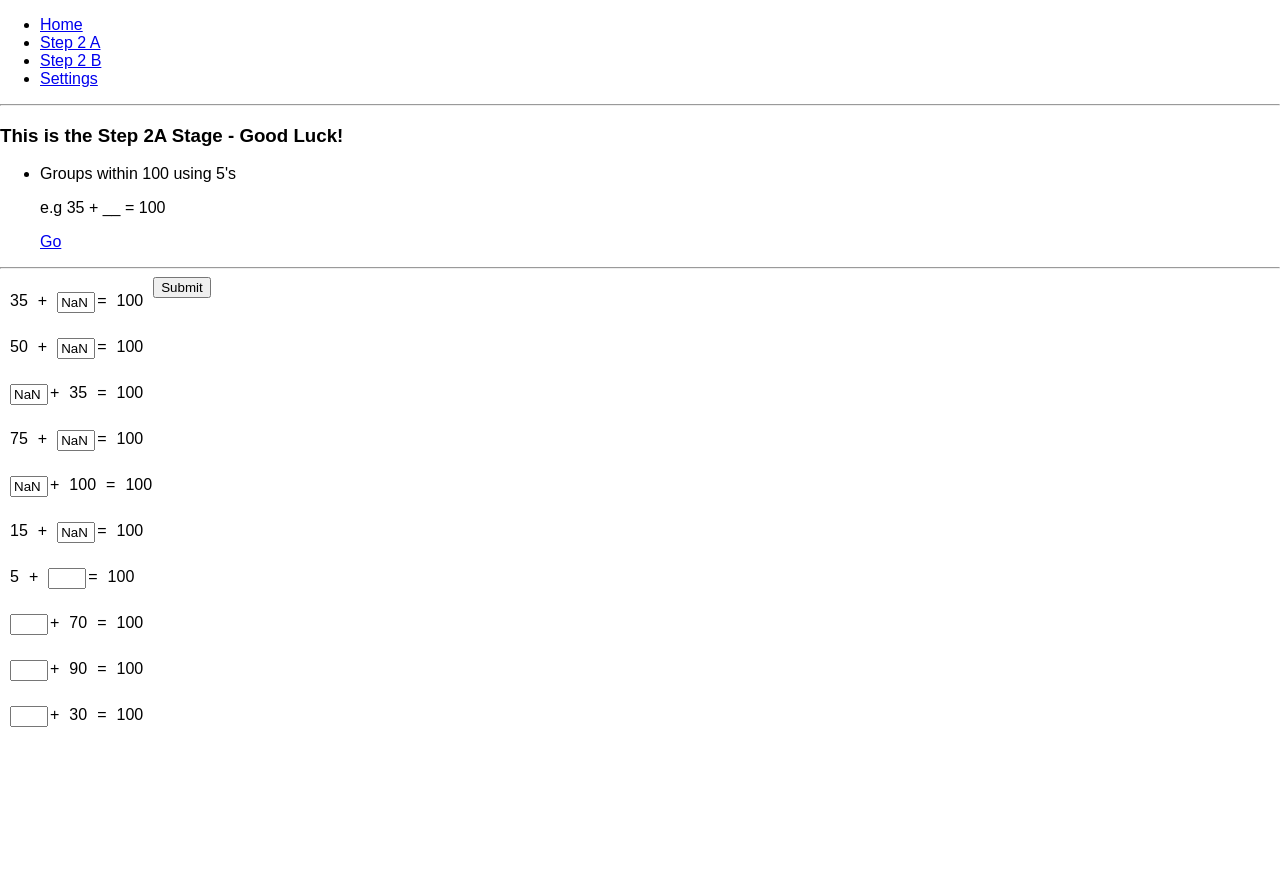
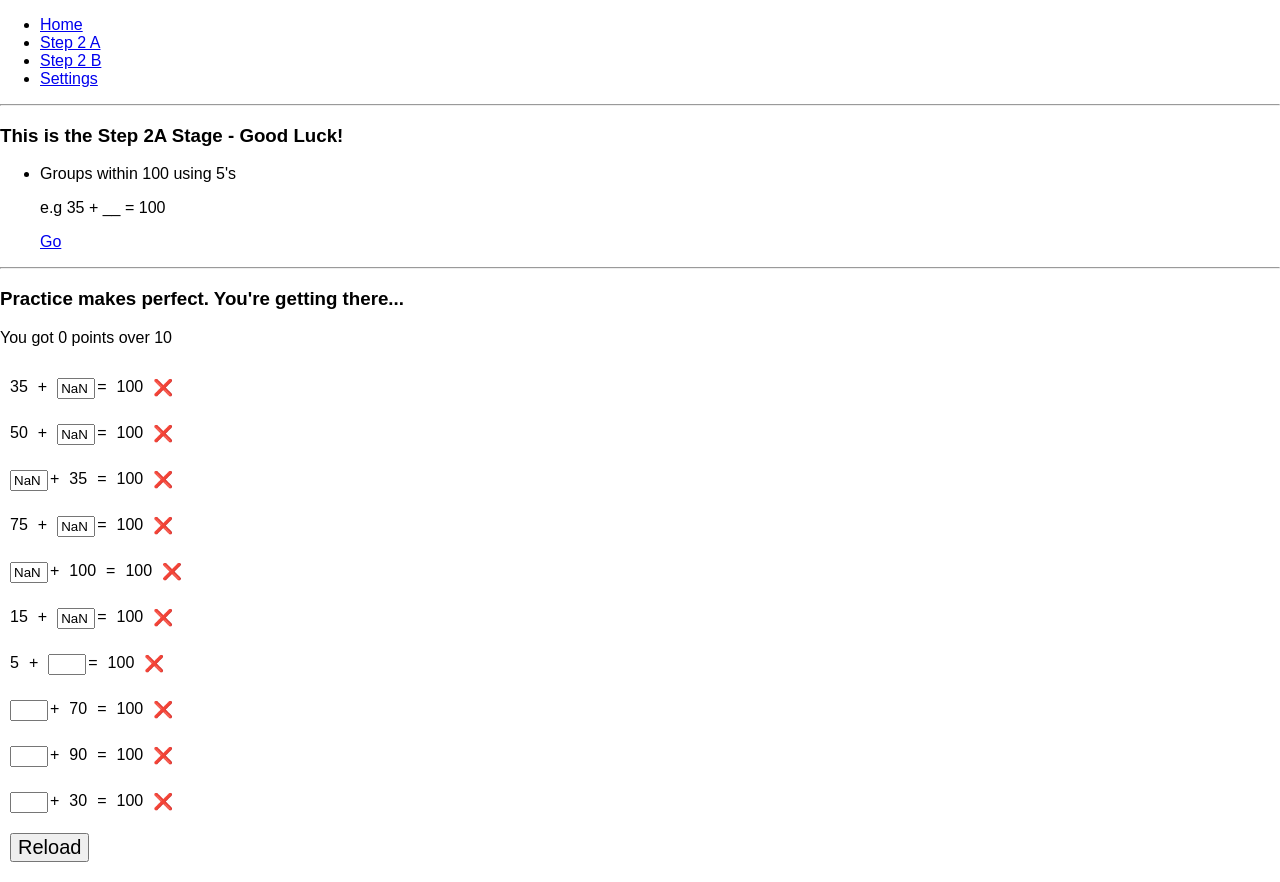
Before and after one commit to ksalayon/basic-facts, a React (Create React App) app: page /step2a/groups in a window 1280 px wide. Both pictures are taken after typing "Sample", "Sample", "Sample", "Sample", "Sample", "Sample" into the empty fields and a click on the button "Submit". Before the commit the page ends 800 px from the top, so only its background shows below. Built offline with nearby package versions, Linux system fonts and the light colour scheme.

Commit message:
Submission of answers display of test score and identified successful and failed answers

```diff
--- a/src/Components/Equation/Equation.js
+++ b/src/Components/Equation/Equation.js
@@ -6,6 +6,7 @@ class Equation extends Component {
   renderParts() {
 
     var resultPart;
+
     if(!this.props.showAnswer) {
       resultPart = (<div className="answer"><input type="text" value={this.props.answer} /></div>);
     } else {
@@ -26,12 +27,22 @@ class Equation extends Component {
       secondOperandPart = (<div className="second-operand input"><input type="text" value={this.props.input} onChange={(e) => this.props.onChange(e, this.props.id)}/></div>);
     }
 
+    var successPart;
+    if(this.props.done) {
+      if (this.props.solved) {
+        successPart = (<div className="result">&#x2705;</div>)
+      } else {
+        successPart = (<div className="result">&#x274C;</div>)
+      }
+    }
+
     return <div className="parts">
         { firstOperandPart }
         <div className="operator">{ this.props.operator }</div>
         { secondOperandPart }
         <div className="equals-sign">=</div>
         { resultPart }
+        { successPart }
       </div>
   }
 
--- a/src/Scenes/Step2A/Step2AGroups.js
+++ b/src/Scenes/Step2A/Step2AGroups.js
@@ -2,11 +2,22 @@ import React, {Component} from 'react';
 import { GroupService } from '../../Services/GroupService';
 import { EquationService as es} from '../../Services/EquationService';
 import { Equation } from '../../Components/Equation/Equation';
+import '../../index.css';
+
 
 class Step2AGroups extends Component {
 
-  constructor(props) {
-    super(props);
+  componentWillMount(){
+    this.init();
+  }
+
+  // constructor(props) {
+  //   super(props);
+  //
+  //
+  // }
+
+  init() {
     var operator = '+';
     var divisor = 5;
     var limit = 100;
@@ -25,18 +36,21 @@ class Step2AGroups extends Component {
       item.operator = operator;
       item.solved = false;
       item.input = '';
+      item.done = false;
       return item;
     });
 
 
-    this.state = {
+    this.setState({
       divisor: divisor,
       limit: limit,
       numberOfItems: numberOfItems,
       operator: operator,
-      items:items
-    };
-
+      items:items,
+      numPassed:0,
+      numFailed:0,
+      submitted:false
+    });
   }
 
   handleChange = (e, id) => {
@@ -47,9 +61,6 @@ class Step2AGroups extends Component {
     items = items.map((item, index) => {
       if(item.id === id) {
         item.input = val;
-        if(val === item.expectedInput) {
-          item.solved = true;
-        }
       }
       return item;
     });
@@ -60,7 +71,22 @@ class Step2AGroups extends Component {
   }
 
   submitHandler(e) {
-    console.log('Submitting Answers.');
+    var items = [...this.state.items];
+    var passedCtr = 0;
+    items = items.map((item, index) => {
+        if(item.input === item.expectedInput) {
+          item.solved = true;
+          passedCtr++;
+        }
+        item.done = true;
+        return item;
+      });
+
+    this.setState({
+      items: items,
+      numPassed: passedCtr,
+      submitted: true
+    });
   }
 
   renderEquations(){
@@ -79,17 +105,67 @@ class Step2AGroups extends Component {
         showAnswer={true}
         input={item.input}
         solved={item.solved}
+        done={item.done}
         onChange={(id, val) => this.handleChange(id, val)} />
     });
   }
 
+  renderResults = () => {
+    if(this.state.submitted) {
+      var points = this.state.numPassed;
+      var total = this.state.numberOfItems;
+      var percentage = ((points/total) * 100);
+
+      var intro;
+      if(percentage < 50) {
+        intro = <h3>Practice makes perfect. You're getting there...</h3>;
+      } else if(percentage >= 50 && percentage <= 60) {
+        intro = <h3>Just a little more. You're getting closer to greatness!</h3>;
+      } else if(percentage > 60 && percentage <= 70) {
+        intro = <h3>Good job! Told you, you can do it!</h3>;
+      } else if(percentage > 70 && percentage <= 80) {
+        intro = <h3>Awesome Job! Reach for the stars!</h3>;
+      } else if(percentage > 80 && percentage <= 95) {
+        intro = <h3>Double high-five! You are now ready to level-up! Great Job!</h3>;
+      } else if(percentage > 95 && percentage < 100) {
+        intro = <h3>Double, Triple, Quadruple high-five! You're on fire!</h3>;
+      } else {
+        intro = <h3>Skra-Ka-Doooshh Baby! You're unstoppable like a hulking train on rainbow train-tracks! Weeeeee!</h3>;
+      }
+
+      var score = <p>You got {points} points over {total} </p>;
+      return (
+        <div className="results">
+          {intro}
+          {score}
+        </div>
+
+      );
+    }
+
+  }
+
+  reload() {
+    this.init();
+  }
+
   render() {
+    var btn;
+    if(!this.state.submitted) {
+      btn = (<button className="submit" onClick={() => this.submitHandler()}>Submit</button>);
+    } else {
+      btn = (<button className="submit" onClick={() => this.reload()}>Reload</button>);
+    }
     return (
       <div id="Step2AGroup">
+        { this.renderResults() }
         <div className="equations">
           { this.renderEquations() }
         </div>
-        <button onClick={() => this.submitHandler()}>Submit</button>
+        <div className="actions">
+          { btn }
+        </div>
+
       </div>
 
     );
--- a/src/Services/GroupService.js
+++ b/src/Services/GroupService.js
@@ -79,7 +79,6 @@ var GroupService = (function(){
       const ops = operands(divisor, limit);
       var pairs = randomPairs(ops, 0, ops.length - 1, numberOfItems);
 
-
       return pairs;
     },
     hasDups: (pairs) => {
--- a/src/index.css
+++ b/src/index.css
@@ -3,3 +3,16 @@ body {
   padding: 0;
   font-family: sans-serif;
 }
+
+#Step2AGroup .actions {
+    padding:10px;
+    margin:10px 0;
+    position: relative;
+    display: block;
+    clear:both;
+}
+#Step2AGroup button.submit{
+    display: block;
+    position: relative;
+    font-size: 20px;
+}
```
